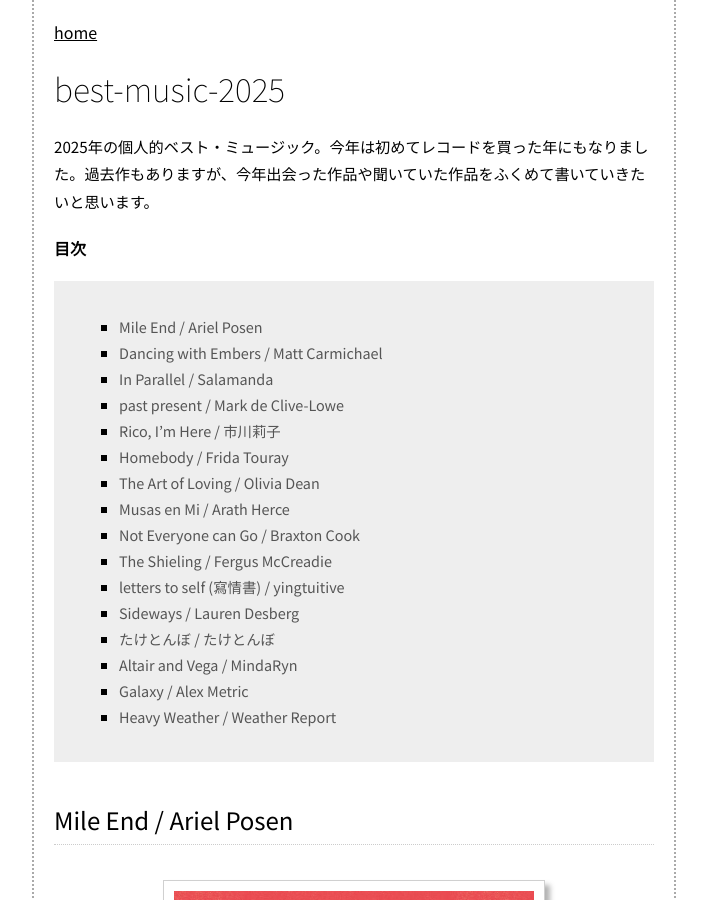
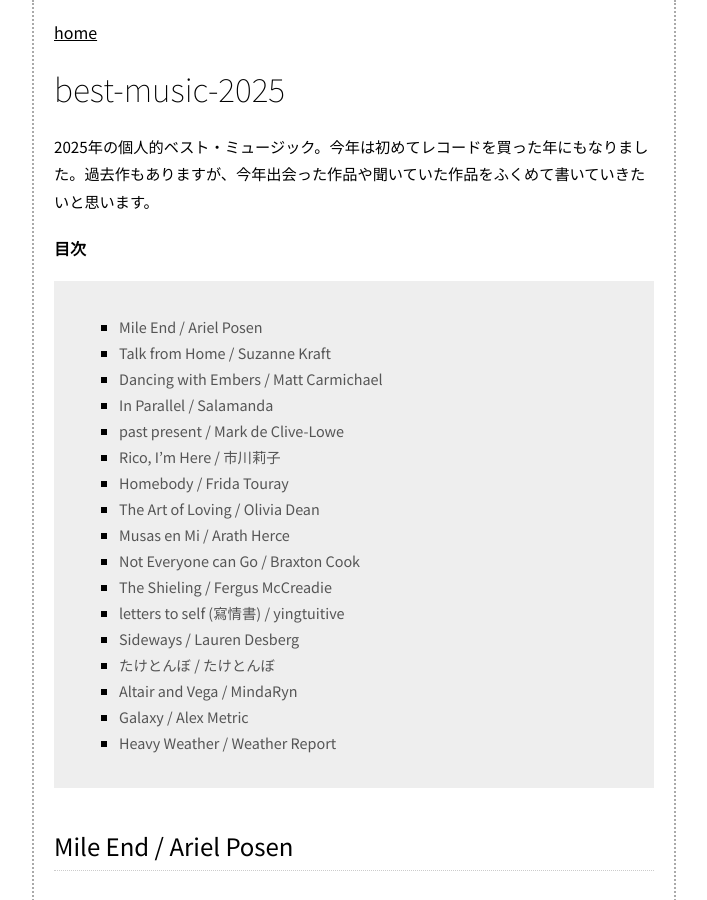
Before and after one commit to mkataoka73/mkataoka73.github.io, a Jekyll site: the page built from _posts/2025-12-24-best-music-2025.md, in a window 1280 px wide and 900 px high. Shown: the whole window, without its empty margins (286-993 px from the left). Built offline with Jekyll 4.4.1, drawn with Linux system fonts in a browser that asks for light colours.

Commit message:
Update text

```diff
--- a/_posts/2025-12-24-best-music-2025.md
+++ b/_posts/2025-12-24-best-music-2025.md
@@ -7,6 +7,7 @@ title: best-music-2025
 
 #### 目次
 - [Mile End / Ariel Posen](#mile-end--ariel-posen)
+- [Talk from Home / Suzanne Kraft](#talk-from-home--suzanne-kraft)
 - [Dancing with Embers / Matt Carmichael](#dancing-with-embers--matt-carmichael)
 - [In Parallel / Salamanda](#in-parallel--salamanda)
 - [past present / Mark de Clive-Lowe](#past-present--mark-de-clive-lowe)
```
